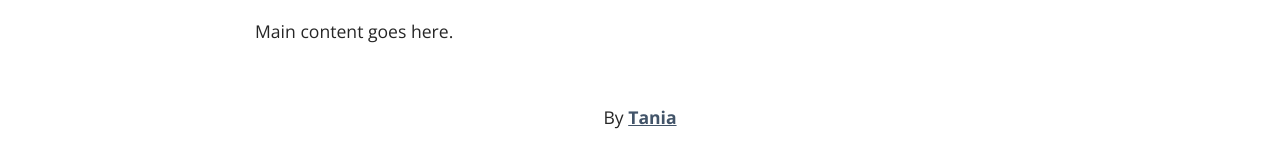
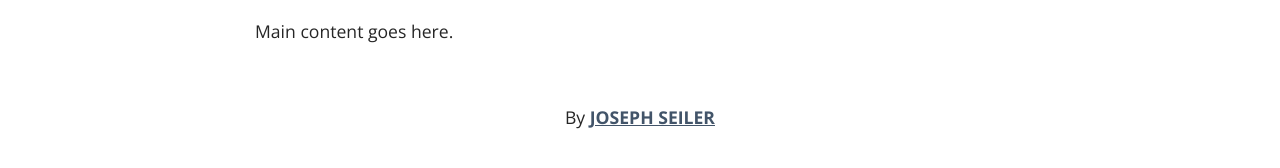
Before and after one commit to seilerjr/seilerjr.github.io, a Jekyll site: the page built from index.html, in a window 1280 px wide. Shown: the part 594-762 px from the top of the page. Built offline with Jekyll 4.4.1, drawn with Linux system fonts in a browser that asks for light colours; some web fonts are replaced.

Commit message:
Update footer.html

```diff
--- a/_includes/footer.html
+++ b/_includes/footer.html
@@ -1,3 +1,3 @@
 <footer>
-	<p>By <a href="http://taniarascia.com">Tania</p>
+	<p>By <a href="#">JOSEPH SEILER</p>
 </footer>
```
